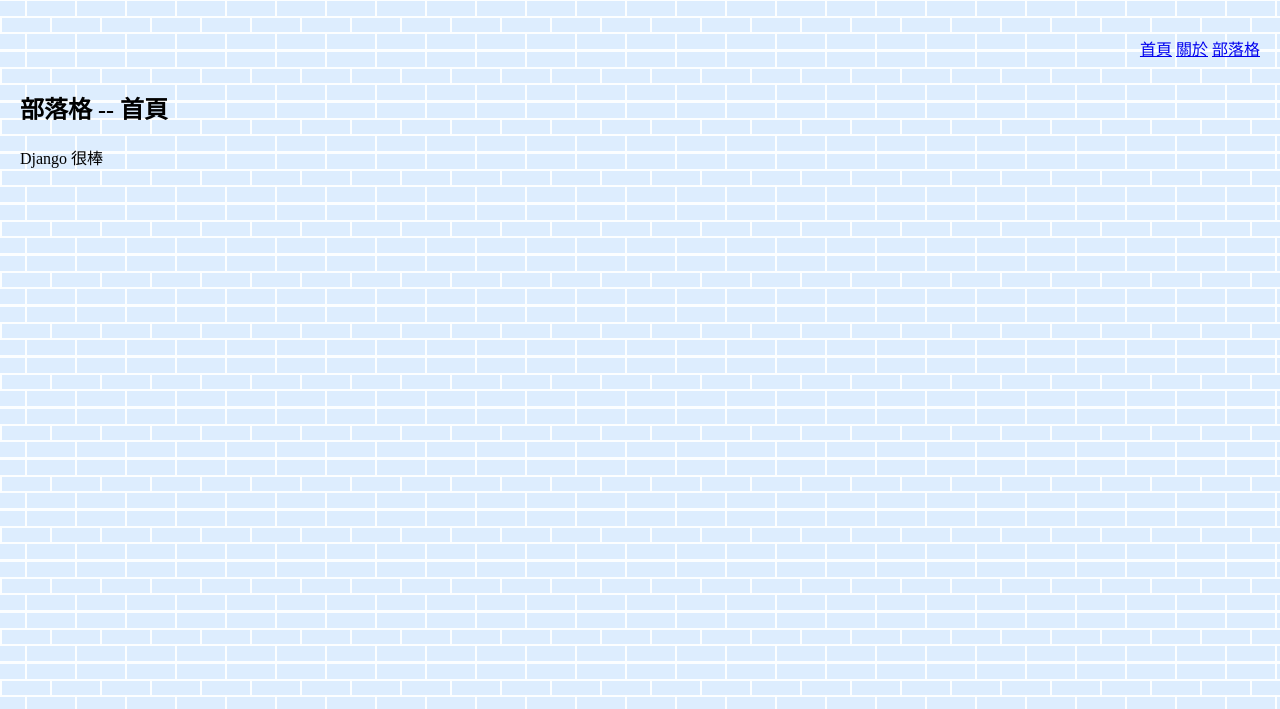
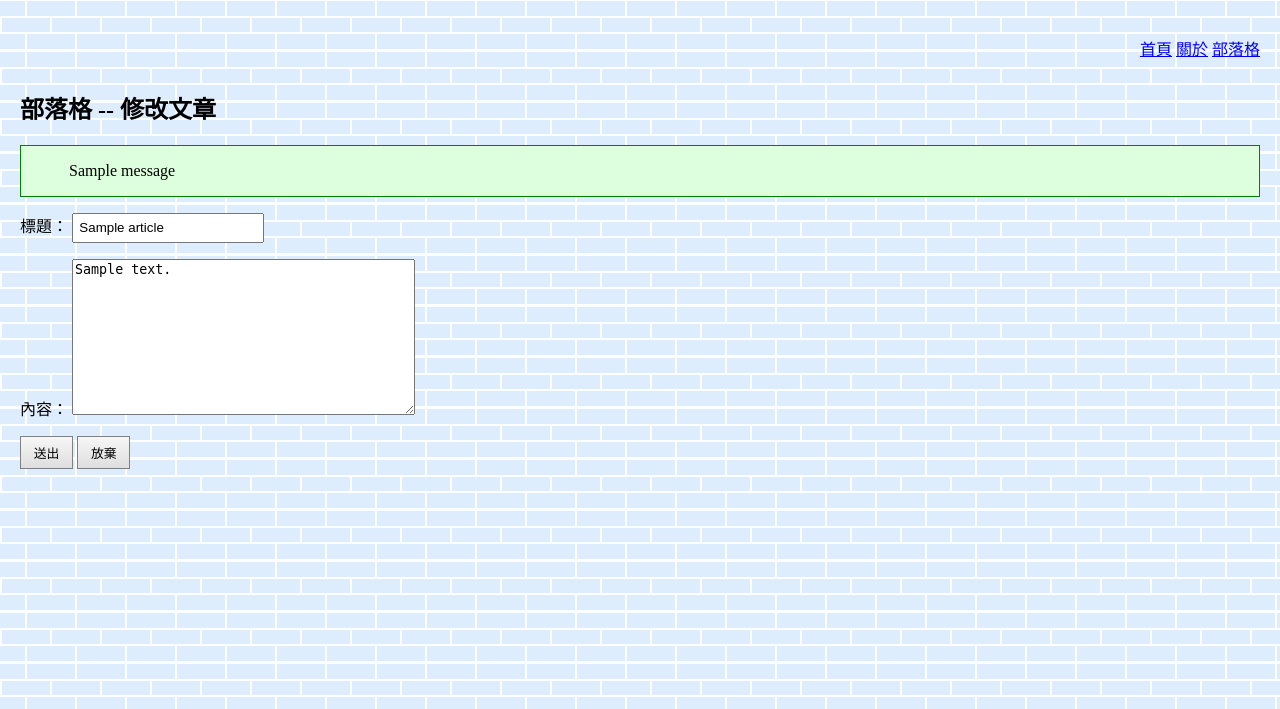
Before and after one commit to Yilongasus/blog, a Django app: page /article/articleUpdate/1/ in a window 1280 px wide. Shown: the top 709 px of the page. Run offline with Django 3.2, Linux system fonts and the light colour scheme; tables that the repository leaves empty hold one stand-in row (values such as "Sample post"); one stand-in notice (Sample message) is shown.

Commit message:
Chapter 10 finished

```diff
--- /dev/null
+++ b/blog/article/forms.py
@@ -0,0 +1,11 @@
+from django import forms
+from article.models import Article
+
+
+class ArticleForm(forms.ModelForm):
+    title = forms.CharField(label='標題', max_length=128)
+    content = forms.CharField(label='內容', widget=forms.Textarea)
+
+    class Meta:
+        model = Article
+        fields = ['title', 'content']
--- a/blog/article/static/article/css/article.css
+++ b/blog/article/static/article/css/article.css
@@ -17,3 +17,36 @@
   font-size: 0.6em;
   color: #777777;
 }
+
+input[type=text] {
+  padding: 0.4em;
+}
+
+/* Table */
+.table {
+  margin: 0 auto;
+  width: 90%;
+  border-collapse: collapse;
+}
+
+.table th {
+  font-size: 1.1em;
+  padding: 10px 0 10px 10px;
+  text-align: left;
+  background-color: #468cb1;
+  border-bottom: 1px solid black
+}
+
+.table td {
+  color: #222222;
+  background-color: #e0e0e0;
+  padding: 12px 0 12px 10px;
+}
+
+.table-striped tr:nth-child(even) td {
+  background-color: #E1F9DC;
+}
+
+.table-hover tr:hover td {
+  background-color: #cdeaf0;
+}
--- /dev/null
+++ b/blog/article/templates/article/articleCreateUpdate.html
@@ -0,0 +1,24 @@
+{% extends 'main/base.html' %}
+{% load static %}
+{% block css %}
+<link rel="stylesheet" href="{% static 'article/css/article.css' %}">
+{% endblock %}
+{% block heading %}
+{% if articleForm.instance.id %}
+  修改文章
+{% else %}
+  新增文章
+{% endif %}
+{% endblock %}
+{% block content %}
+{% if articleForm.instance.id %}
+  <form method="post" action="{% url 'article:articleUpdate' articleForm.instance.id %}">
+{% else %}
+  <form method="post" action="{% url 'article:articleCreate' %}">
+{% endif %}
+  {% csrf_token %}
+  {{ articleForm.as_p }}
+  <input class="btn" type="submit" value="送出">
+  <a class="btn" href="{% url 'article:article' %}">放棄</a>
+</form>
+{% endblock %}
--- /dev/null
+++ b/blog/article/templates/article/searchForm.html
@@ -0,0 +1,4 @@
+<form class="inlineBlock" action="{% url 'article:articleSearch' %}">
+  <input type="text" name="searchTerm" {% if searchTerm %}value="{{ searchTerm }}"{% endif %}>
+  <input class="btn" type="submit" value="查詢">
+</form>
--- a/blog/article/urls.py
+++ b/blog/article/urls.py
@@ -5,4 +5,9 @@ from article import views
 app_name = 'article'
 urlpatterns = [
     path('', views.article, name='article'),
+    path('articleCreate/', views.articleCreate, name='articleCreate'),
+    path('articleRead/<int:articleId>/', views.articleRead, name='articleRead'),
+    path('articleUpdate/<int:articleId>/', views.articleUpdate, name='articleUpdate'),
+    path('articleDelete/<int:articleId>/', views.articleDelete, name='articleDelete'),
+    path('articleSearch/', views.articleSearch, name='articleSearch'),
 ]
--- a/blog/article/views.py
+++ b/blog/article/views.py
@@ -1,6 +1,8 @@
-from django.shortcuts import render
-
+from django.shortcuts import render,redirect,get_object_or_404
+from django.contrib import messages
 from article.models import Article,Comment
+from article.forms import ArticleForm
+from django.db.models.query_utils import Q
 
 def article(request):
     '''
@@ -9,3 +11,90 @@ def article(request):
     articles = {article:Comment.objects.filter(article=article) for article in Article.objects.all()}
     context = {'articles':articles}
     return render(request, 'article/article.html',context)
+
+def articleCreate(request):
+    '''
+    Create a new article instance
+        1. If method is GET, render an empty form
+        2. If method is POST,
+           * validate the form and display error messages if the form is invalid
+           * else, save it to the model and redirect to the article page
+    '''
+    template = 'article/articleCreateUpdate.html'
+    if request.method == 'GET':
+        return render(request, template, {'articleForm':ArticleForm()})
+
+    # POST
+    articleForm = ArticleForm(request.POST)
+    if not articleForm.is_valid():
+        return render(request, template, {'articleForm':articleForm})
+
+    articleForm.save()
+    messages.success(request, '文章已新增')
+    return redirect('article:article')
+
+def articleRead(request, articleId):
+    '''
+    Read an article
+        1. Get the article instance; redirect to the 404 page if not found
+        2. Render the articleRead template with the article instance and its
+           associated comments
+    '''
+    article = get_object_or_404(Article, id=articleId)
+    context = {
+        'article': article,
+        'comments': Comment.objects.filter(article=article)
+    }
+    return render(request, 'article/articleRead.html', context)
+
+def articleUpdate(request, articleId):
+    '''
+    Update the article instance:
+        1. Get the article to update; redirect to 404 if not found
+        2. If method is GET, render a bound form
+        3. If method is POST,
+           * validate the form and render a bound form if the form is invalid
+           * else, save it to the model and redirect to the articleRead page
+    '''
+
+    article = get_object_or_404(Article, id=articleId)
+    template = 'article/articleCreateUpdate.html'
+    if request.method == 'GET':
+        articleForm = ArticleForm(instance=article)
+        return render(request, template, {'articleForm':articleForm})
+
+    # POST
+    articleForm = ArticleForm(request.POST, instance=article)
+    if not articleForm.is_valid():
+        return render(request, template, {'articleForm':articleForm})
+
+    articleForm.save()
+    messages.success(request, '文章已修改')
+    return redirect('article:articleRead', articleId=articleId)
+
+def articleDelete(request, articleId):
+    '''
+    Delete the article instance:
+        1. Render the article page if the method is GET
+        2. Get the article to delete; redirect to 404 if not found
+    '''
+    if request.method == 'GET':
+        return redirect('article:article')
+
+    # POST
+    article = get_object_or_404(Article, id=articleId)
+    article.delete()
+    messages.success(request, '文章已刪除')
+    return redirect('article:article')
+
+def articleSearch(request):
+    '''
+    Search for articles:
+        1. Get the "searchTerm" from the HTML form
+        2. Use "searchTerm" for filtering
+    '''
+    searchTerm = request.GET.get('searchTerm')
+    articles = Article.objects.filter(Q(title__icontains=searchTerm) |
+                                      Q(content__icontains=searchTerm))
+    context = {'articles':articles,'searchTerm':searchTerm}
+    return render(request, 'article/articleSearch.html', context)
--- a/blog/main/static/main/css/main.css
+++ b/blog/main/static/main/css/main.css
@@ -17,3 +17,35 @@ ul#menu {
 ul#menu li {
   display: inline-block;
 }
+
+/* Button */
+.btn {
+	font-family: Arial;
+  display: inline-block;
+  color: black;
+  font-size: 0.8em;
+  padding: 0.5em 1em;
+  text-decoration: none;
+  border: thin solid gray;
+  background: linear-gradient(#f7f7f7, #dedede);
+}
+
+/* Messages */
+.success, .error {
+  padding: 1em 0 1em 3em;
+}
+
+.success {
+  background-color: #ddffdd;
+  border: thin solid green;
+}
+
+.error {
+  background-color: #fbd9d8;
+  border: thin solid red;
+}
+
+/* Misc */
+.inlineBlock {
+  display: inline-block;
+}
--- /dev/null
+++ b/blog/main/static/main/js/deleteConfirm.js
@@ -0,0 +1,5 @@
+$(document).ready(function () {
+  $(document).on('click', '.deleteConfirm', function() {
+    return confirm("確定刪除?");
+  });
+});
--- a/blog/main/templates/main/base.html
+++ b/blog/main/templates/main/base.html
@@ -10,6 +10,11 @@
 <body>
 {% include 'main/menu.html' %}
 <h2>部落格 -- {% block heading %}{% endblock %}</h2>
+{% for message in messages %}
+  <p class="{{ message.tags }}">{{ message }}</p>
+{% endfor %}
 {% block content %}{% endblock %}
+<script src="https://ajax.googleapis.com/ajax/libs/jquery/3.4.1/jquery.min.js"></script>
+{% block script %}{% endblock %}
 </body>
 </html>
```
Also changed, not shown: blog/article/templates/article/article.html (+13 -2 lines), blog/article/templates/article/articleRead.html (added, +19 -0 lines), blog/article/templates/article/articleSearch.html (added, +24 -0 lines).
